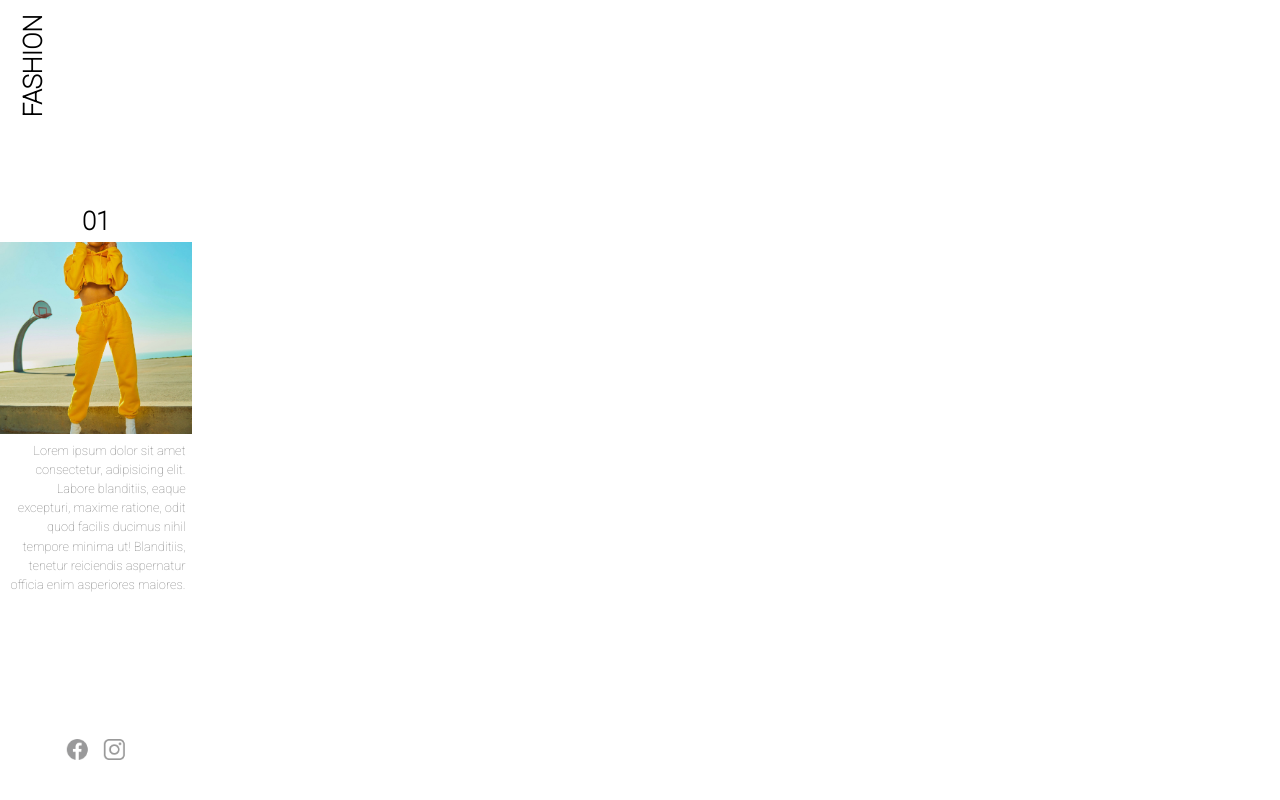
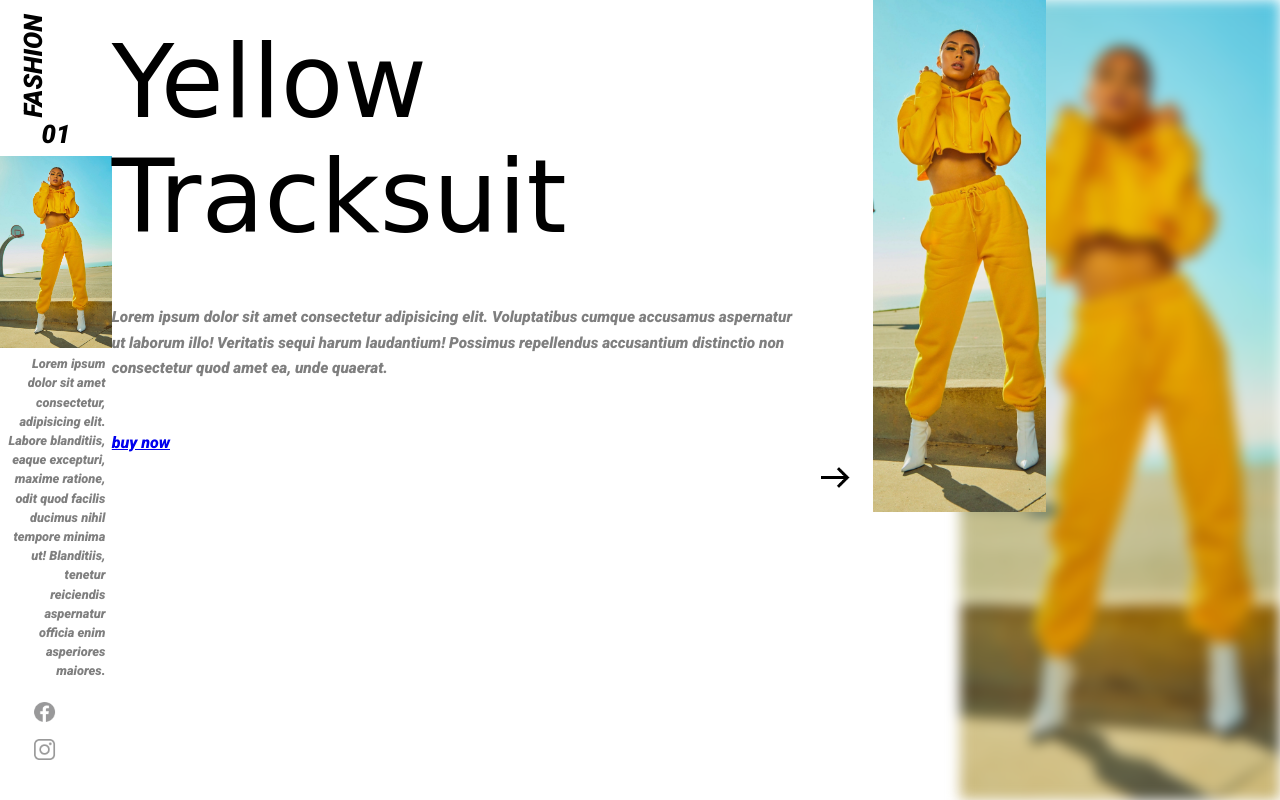
Before and after one commit to Lalo653/repaso, a plain HTML site: page index.html in a window 1280 px wide. Drawn offline with Linux system fonts and the light colour scheme; a web font is replaced by a local one.

Commit message:
casi se termina

```diff
--- a/css/style.css
+++ b/css/style.css
@@ -10,7 +10,7 @@ body{
     width: 100%;
     height: 100vh;
     position: relative;
-    display: flexbox;
+    display: flex;
 }
 
 .overlay{
@@ -104,3 +104,130 @@ body{
     margin: 0.5vw;
     cursor: pointer;
  }
+
+ .right-side{
+    width: 85vw;
+    height: 100vh;
+    position: relative;
+    display: flex;
+    align-items: center;
+    justify-content: center;
+ }
+
+ .backdrop-img{
+    width: 25vw;
+    height: 100%;
+    position: absolute;
+    top: 0;
+    right: 0;
+    object-fit: cover;
+    filter: blur(.5vw);
+    user-select: none;
+
+
+}
+
+.content{
+    width: 80%;
+    display: flex;
+    align-items: center;
+    position: relative;
+
+}
+
+.product-detail{
+    width: 60%;
+}
+
+.product-name{
+    font-size: 8vw;
+    text-transform: capitalize;
+    font-family:'Sirin Stencil', cursive;
+    font-weight: 400;
+    line-height: 9vw;
+
+
+}
+
+.product-des{
+    margin: 4vw 0;
+    width: 90%;
+    font-size: 1.2vw;
+    line-height: 2vw;
+    color: rgba(0, 0,0 ,0.5);
+
+}
+
+.buy-btn{
+    text-decoration: none;
+    color: #000;
+    text-transform: capitalize;
+    font-size: 1.2vw;
+
+
+}
+
+.ntx-btn{
+    border: none;
+    background: none;
+    display: flex;
+    margin-left: auto;
+    margin-top: 1.2vw;
+    margin-right: 1vw;
+    justify-content: center;
+    user-select: none;
+
+}
+
+.ntx-btn img{
+    width: 60%;
+
+}
+
+.product-img-container{
+    width: 40%;
+    height: 40vw;
+    position: relative;
+    overflow: hidden;
+
+}
+
+.product-img{
+    width: 100%;
+    height: 100%;
+    object-fit: cover;
+
+}
+
+.slide::before{
+    content: '';
+    position: absolute;
+    top: 0;
+    left: -100%;
+    width: 100%;
+    height: 100%;
+    background: #000;
+    animation: slide-left 1s linear 1;
+}
+
+@keyframes slide-left{
+    to{
+        left: 100%;
+    }
+}
+
+.fade{
+    pointer-events: none;
+    animation: fade 1s forwards 1;
+
+}
+
+@keyframes fade{
+    0%, 100%{
+        opacity: 1;
+
+    }
+    45%, 60%{
+        opacity: 0;
+    }
+}
--- a/index.html
+++ b/index.html
@@ -5,8 +5,9 @@
     <meta http-equiv="X-UA-Compatible" content="IE=edge">
     <meta name="viewport" content="width=device-width, initial-scale=1.0">
     <title>Parcial - Vanilla</title>
-     <link rel="preconnect" href="https://fonts.googleapis.com"><link rel="preconnect" href="https://fonts.gstatic.com" crossorigin><link href="https://fonts.googleapis.com/css2?family=Roboto:wght@100&display=swap" rel="stylesheet">
-     <link rel="stylesheet" href="./css/style.css">
+    <link rel="preconnect" href="https://fonts.googleapis.com"><link rel="preconnect" href="https://fonts.gstatic.com" crossorigin><link href="https://fonts.googleapis.com/css2?family=Roboto:ital,wght@1,900&display=swap" rel="stylesheet">
+    <link href="https://fonts.googleapis.com/css2?family=Sirin+Stencil&display=swap" rel="stylesheet">
+    <link rel="stylesheet" href="./css/style.css">
 </head>
 <body>
     <div class="overlay"></div>
@@ -28,6 +29,24 @@
         </div>
 
     </div>
-
+    <div class="righ-side">
+        <img src="img/img1.jpg" class="backdrop-img">
+        <div class="content">
+            <div class="detail-product">
+                <h1 class="product-name">Yellow Tracksuit</h1>
+                <p class="product-des">
+                    Lorem ipsum dolor sit amet consectetur adipisicing elit. Voluptatibus cumque accusamus aspernatur ut laborum illo! Veritatis sequi harum laudantium! Possimus repellendus accusantium distinctio non consectetur quod amet ea, unde quaerat.
+                    </p>
+                    <a href="#" class="but-btn">buy now</a>
+                    <button class="ntx-btn">
+                        <img src="img/arrow.png" alt="">
+                    </button>
+                </div>
+            <div class="product-img-container">
+                <img src="img/img1.jpg" alt="" class="product-img">
+            </div>
+        </div>
+    </div>
+    <script src=".js/app.js"></script>
 </body>
 </html>
```
Also changed, not shown: js/app.js (+65 -0 lines).
